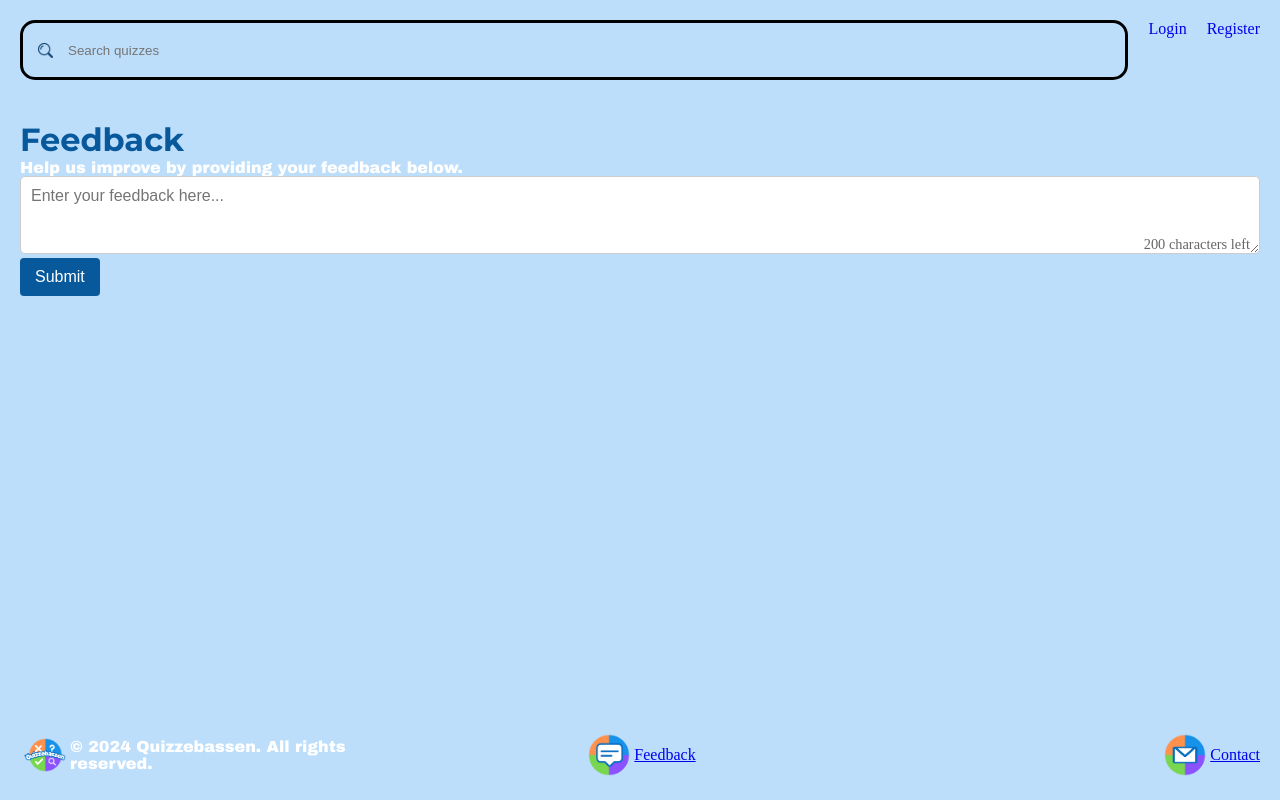
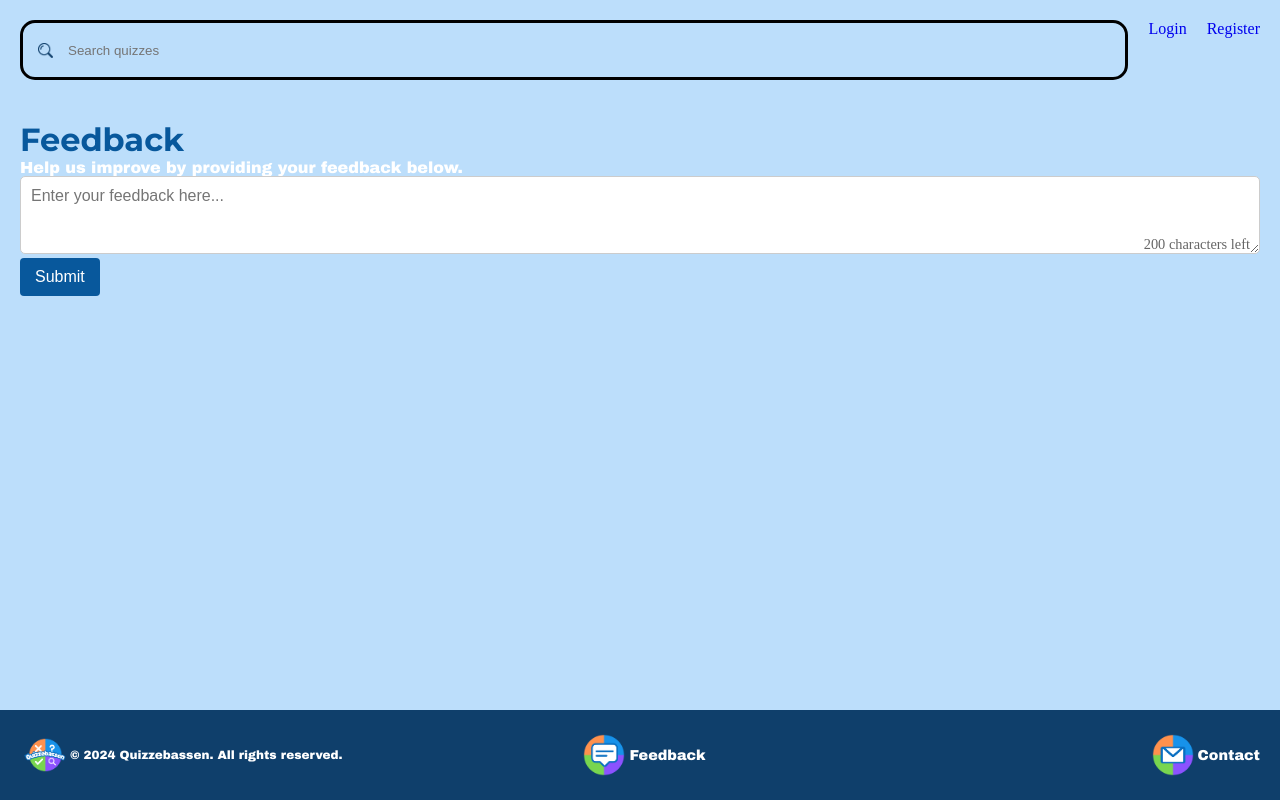
Before and after one commit to fullstack-super-team/frontend, a Vue app: page /feedback in a window 1280 px wide. Built offline with nearby package versions, Linux system fonts and the light colour scheme.

Commit message:
Update Footer.vue

```diff
--- a/src/components/Footer.vue
+++ b/src/components/Footer.vue
@@ -1,19 +1,25 @@
 <script setup>
+import Input from "@/components/Input.vue";
 </script>
 
 <template>
   <footer>
     <div class="footer-section left">
-      <img src="@/assets/QBlogo.png" alt="Quiz Bear Logo" class="logo" />
+      <img src="@/assets/QBlogo.png" alt="Quizzebassen Logo" class="logo" />
       <p>&copy; 2024 Quizzebassen. All rights reserved.</p>
     </div>
     <div class="footer-section center">
-      <img src="@/assets/feedback.png" alt="Feedback logo" class="logo" />
-      <RouterLink to="/feedback" class="footer-link">Feedback</RouterLink>
+
+      <RouterLink to="/feedback" class="footer-link">
+        <img src="@/assets/feedback.png" alt="Feedback logo" class="logo" />
+        Feedback
+      </RouterLink>
     </div>
     <div class="footer-section right">
-            <img src="@/assets/contact.png" alt="Contact Logo" class="logo" />
-      <a href="mailto:support@quizzebassen.com" class="footer-link">Contact</a>
+      <a href="mailto:support@quizzebassen.com" class="footer-link">
+        <img src="@/assets/contact.png" alt="Contact Logo" class="logo" />
+        Contact
+      </a>
     </div>
   </footer>
 </template>
@@ -25,6 +31,7 @@ footer {
   align-items: center;
   padding: 20px;
   justify-content: space-between;
+  background-color: #0f3f6b;
 }
 
 .footer-section {
@@ -41,6 +48,7 @@ footer {
   max-width: 50px;
 }
 
+
 .footer-section.left {
   justify-content: flex-start;
   flex-grow: 1;
@@ -54,4 +62,22 @@ footer {
   justify-content: flex-end;
   flex-grow: 1;
 }
+
+p {
+  font-size: 0.75rem;
+}
+
+.footer-link {
+  display: flex;
+  align-items: center;
+  color: white;
+  text-decoration: none;
+  margin-left: 5px;
+  font-family: 'Arial Black', Gadget, sans-serif;
+  font-size: 0.9rem;
+}
+
+.footer-link:hover {
+  text-decoration: underline;
+}
 </style>
```
